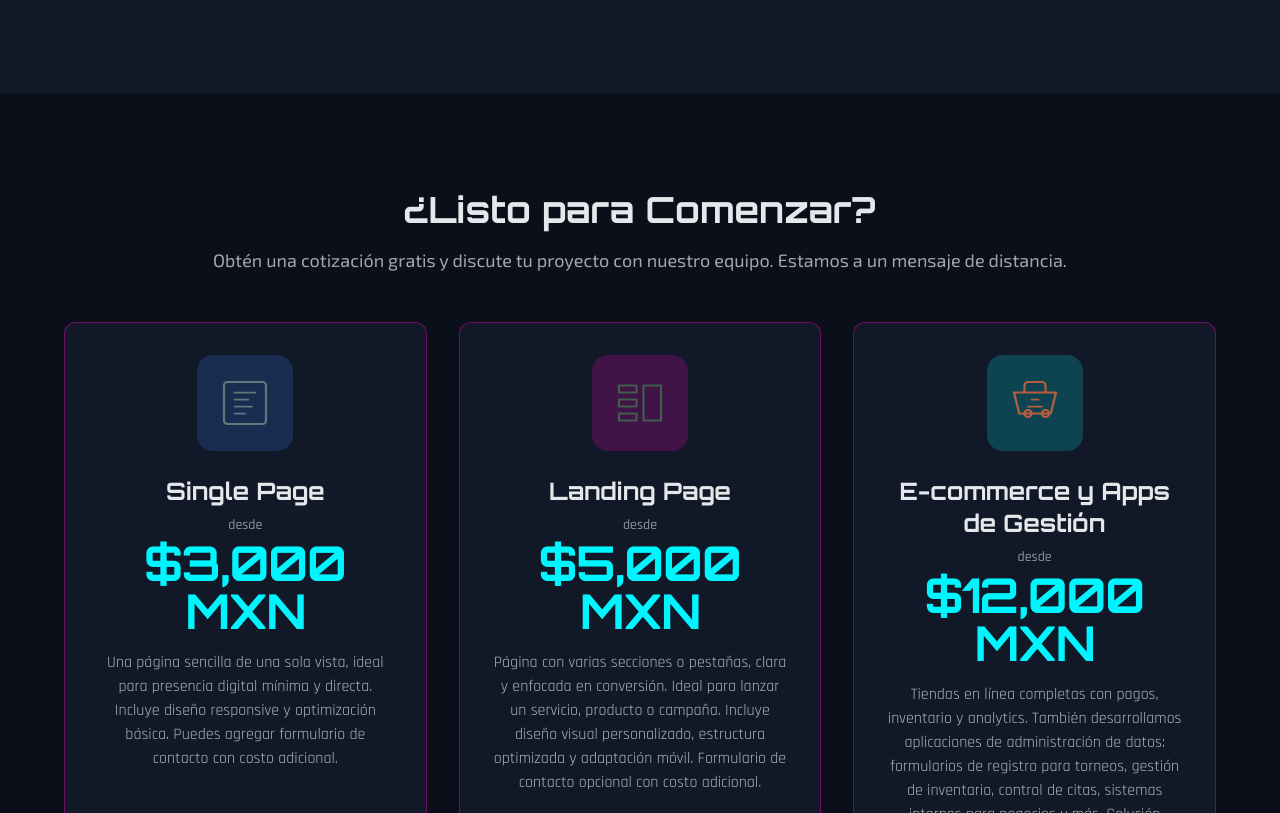
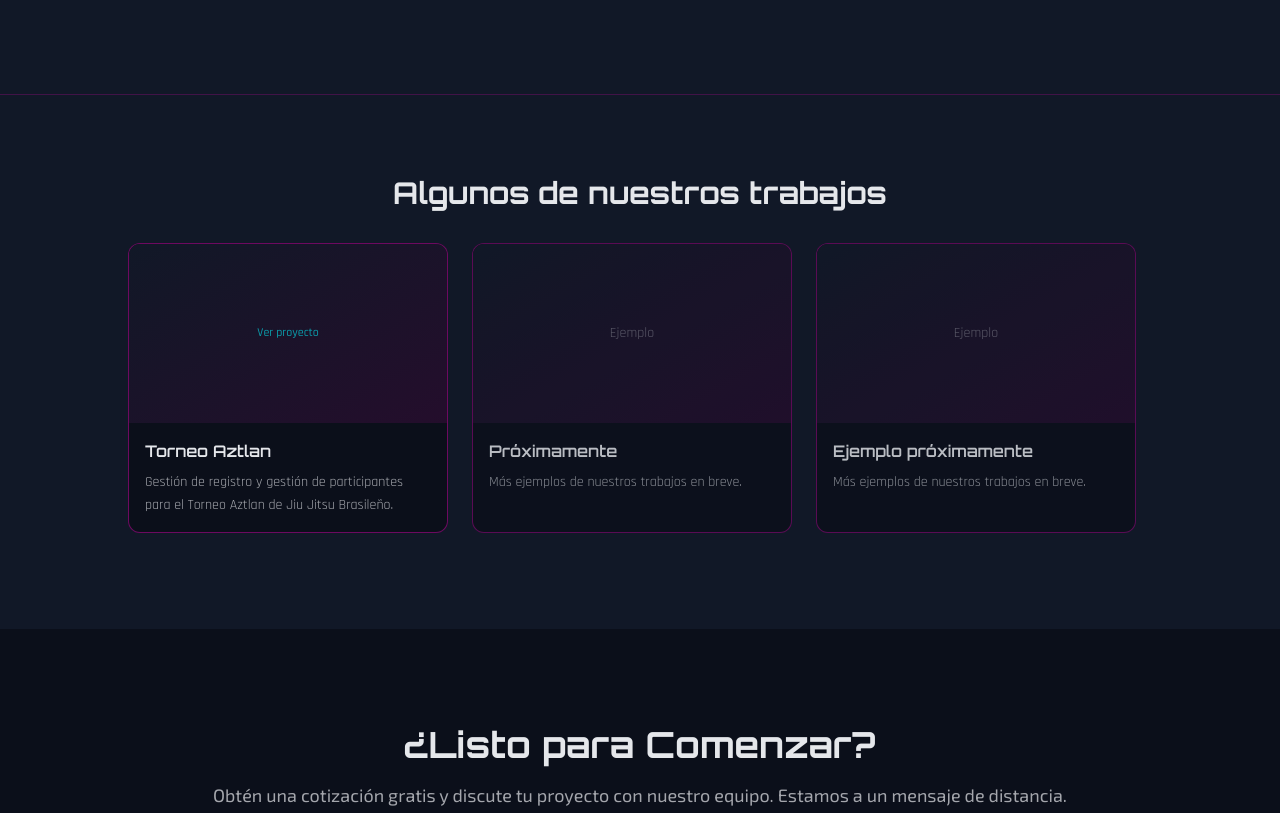
Before and after one commit to dant-dev22/rais-soluciones, a Next.js app: page / in a window 1280 px wide. Shown: the part 1987-2800 px from the top of the page. Built offline with nearby package versions, Linux system fonts and the light colour scheme.

Commit message:
Add TrabajosSection component to showcase project examples on the homepage

```diff
--- a/app/page.tsx
+++ b/app/page.tsx
@@ -2,6 +2,7 @@
 
 import Hero from '@/components/Hero'
 import Services from '@/components/Services'
+import TrabajosSection from '@/components/TrabajosSection'
 import Quote from '@/components/Quote'
 import Contact from '@/components/Contact'
 import Testimonial from '@/components/Testimonial'
@@ -35,6 +36,7 @@ export default function Home() {
       <div className="pt-0">
         <Hero />
         <Services />
+        <TrabajosSection />
         <Quote />
         <Contact />
         <Testimonial />
--- /dev/null
+++ b/components/TrabajosSection.tsx
@@ -0,0 +1,84 @@
+'use client'
+
+export interface TrabajoExample {
+  url: string
+  title: string
+  description: string
+}
+
+const PLACEHOLDER: TrabajoExample = {
+  url: '#',
+  title: 'Próximamente',
+  description: 'Más ejemplos de nuestros trabajos en breve.',
+}
+
+const HOMEPAGE_EXAMPLES: TrabajoExample[] = [
+  {
+    url: 'https://torneoaztlan.com',
+    title: 'Torneo Aztlan',
+    description:
+      'Gestión de registro y gestión de participantes para el Torneo Aztlan de Jiu Jitsu Brasileño.',
+  },
+  PLACEHOLDER,
+  { ...PLACEHOLDER, title: 'Ejemplo próximamente' },
+]
+
+export default function TrabajosSection() {
+  const items = HOMEPAGE_EXAMPLES
+
+  return (
+    <section
+      id="trabajos"
+      className="py-12 sm:py-16 md:py-20 bg-rais-charcoal border-t border-rais-soft-gold/20"
+    >
+      <div className="container mx-auto px-4 sm:px-6">
+        <h2 className="text-2xl sm:text-3xl font-bold text-rais-offwhite mb-8 text-center">
+          Algunos de nuestros trabajos
+        </h2>
+        <div className="max-w-5xl mx-auto">
+          <div className="flex gap-4 sm:gap-6 overflow-x-auto pb-4 snap-x snap-mandatory scrollbar-thin scrollbar-thumb-rais-soft-gold/40 scrollbar-track-transparent">
+            {items.map((item, index) => {
+              const isPlaceholder = item.url === '#'
+              const cardContent = (
+                <div
+                  className={`rounded-xl overflow-hidden border border-rais-soft-gold/40 bg-rais-black transition-all duration-200 h-full ${
+                    !isPlaceholder
+                      ? 'hover:border-rais-terracotta/50 hover:shadow-lg hover:shadow-rais-terracotta/10 cursor-pointer'
+                      : 'opacity-80'
+                  }`}
+                >
+                  <div className="aspect-video bg-gradient-to-br from-rais-charcoal to-rais-soft-gold/10 flex items-center justify-center">
+                    {isPlaceholder ? (
+                      <span className="text-rais-offwhite/40 text-sm">Ejemplo</span>
+                    ) : (
+                      <span className="text-rais-terracotta/60 text-xs font-medium">Ver proyecto</span>
+                    )}
+                  </div>
+                  <div className="p-4">
+                    <h3 className="font-semibold text-rais-offwhite text-base mb-2">{item.title}</h3>
+                    <p className="text-rais-offwhite/70 text-sm leading-relaxed">{item.description}</p>
+                  </div>
+                </div>
+              )
+              return isPlaceholder ? (
+                <div key={index} className="flex-shrink-0 w-[280px] sm:w-[320px] snap-center">
+                  {cardContent}
+                </div>
+              ) : (
+                <a
+                  key={index}
+                  href={item.url}
+                  target="_blank"
+                  rel="noopener noreferrer"
+                  className="flex-shrink-0 w-[280px] sm:w-[320px] snap-center block"
+                >
+                  {cardContent}
+                </a>
+              )
+            })}
+          </div>
+        </div>
+      </div>
+    </section>
+  )
+}
```
